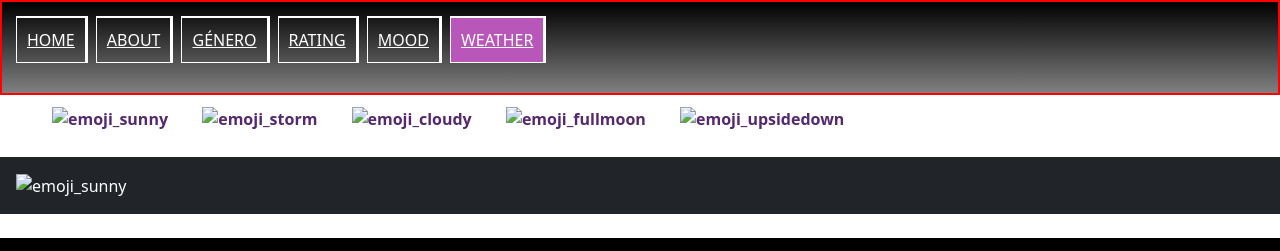
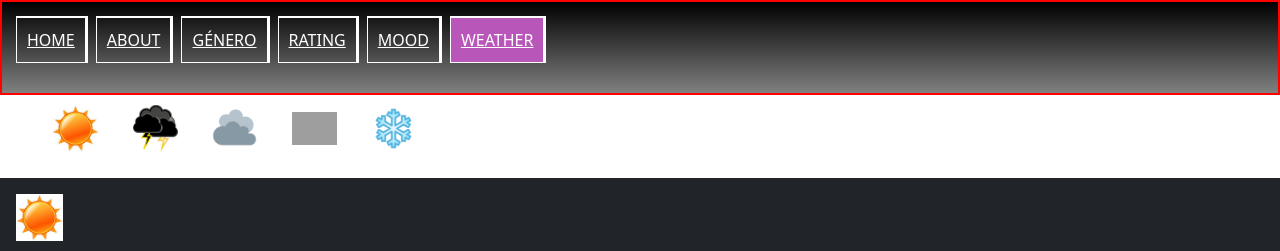
Before and after one commit to patriciatamasi/nuevo-repositorio, a website: page html/weather.html in a window 1280 px wide. Shown: the top 251 px of the page. Drawn offline with Linux system fonts and the light colour scheme; the site is published under a folder, as on GitHub Pages, so addresses that start at the root find nothing.

```diff
--- a/html/weather.html
+++ b/html/weather.html
@@ -35,18 +35,18 @@
 
     <section >
         <ul id="sections">
-            <li><a href="#sunny"><img src="/images/em_sunny.jpg" alt="emoji_sunny" width="47px"></a></li>
-            <li><a href=""><img src="/images/em_storm2.png" alt="emoji_storm" width="45px"></a></li>
-            <li><a href=""><img src="/images/em_cloudy.png" alt="emoji_cloudy" width="45px"></a></li>
-            <li><a href=""><img src="/images/em_fullmoon.png" alt="emoji_fullmoon" width="45px"></a></li>
-            <li><a href=""><img src="/images/em_snow.png" alt="emoji_upsidedown" width="45px"></a></li>
+            <li><a href="#sunny"><img src="../images/em_sunny.jpg" alt="emoji_sunny" width="47px"></a></li>
+            <li><a href=""><img src="../images/em_storm2.png" alt="emoji_storm" width="45px"></a></li>
+            <li><a href=""><img src="../images/em_cloudy.png" alt="emoji_cloudy" width="45px"></a></li>
+            <li><a href=""><img src="../images/em_fullmoon.png" alt="emoji_fullmoon" width="45px"></a></li>
+            <li><a href=""><img src="../images/em_snow.png" alt="emoji_upsidedown" width="45px"></a></li>
         </ul>
     </section>
 
 
     <main>
         <div id="sunny" class="container-fluid bg-dark text-white p-3 mb-4">
-            <img src="/images/em_sunny.jpg" alt="emoji_sunny" width="47px">
+            <img src="../images/em_sunny.jpg" alt="emoji_sunny" width="47px">
         </div>
 
         <section class="bg-black text-white mb-3"> <!-- Review 1 -->
```
Also changed, not shown: html/mood.html (+5 -5 lines).
